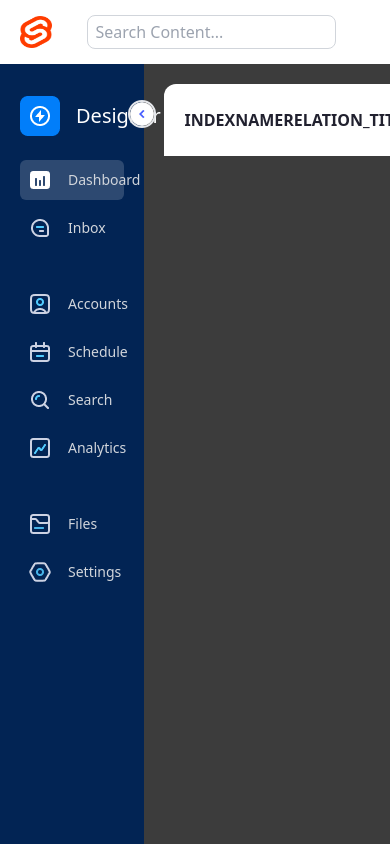
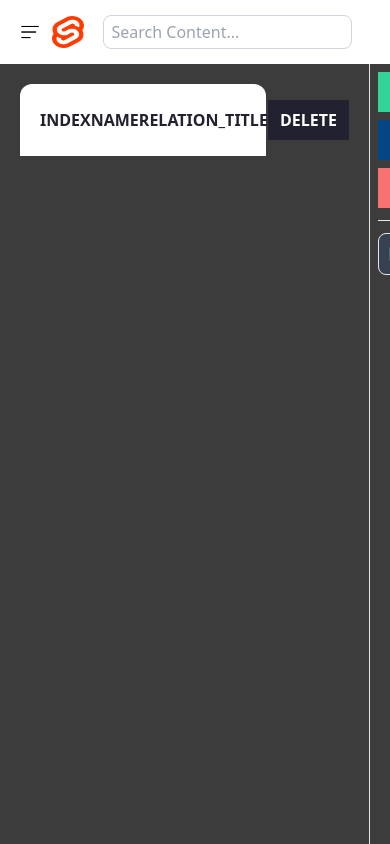
Before and after one commit to vfshera/sidebar, a website: page src/index.html in a window 390 px wide. Drawn offline with nearby package versions, Linux system fonts and the light colour scheme; files that its build step writes are made by us from their sources.

Commit message:
sidebar slide

```diff
--- a/src/index.html
+++ b/src/index.html
@@ -8,10 +8,16 @@
   </head>
   <body>
     <header class="bg-white w-full h-16 flex justify-between items-center px-5">
-      <!-- logo -->
-      <a href="#">
-        <img src="/public/images/svelte.png" class="h-8 w-8" alt="" />
-      </a>
+      <div class="flex gap-3 items-center">
+        <button class="lg:hidden" onclick="slideMenu()">
+          <img src="/public/images/hamburger.png" class="h-5 w-5" alt="" />
+        </button>
+
+        <!-- logo -->
+        <a href="#">
+          <img src="/public/images/svelte.png" class="h-8 w-8" alt="" />
+        </a>
+      </div>
 
       <!-- search form -->
       <form action="" class="">
@@ -30,14 +36,14 @@
       <aside
         id="leftSidebar"
         data-expanded="true"
-        class="w-72 h-full p-5 pt-8 bg-[#022454] text-white relative"
+        class="w-72 h-full p-5 pt-8 bg-[#022454] text-white -translate-x-[100%] transition-transform duration-200 absolute lg:relative"
       >
         <!-- collapse nav btn -->
 
         <img
           onclick="toggleNav(this)"
           src="/public/images/control.png"
-          class="absolute cursor-pointer -right-3 top-9 w-7 border-dark-purple border-2 rounded-full"
+          class="absolute cursor-pointer hidden lg:block -right-3 top-9 w-7 border-dark-purple border-2 rounded-full"
         />
 
         <!-- nav header -->
@@ -115,7 +121,7 @@
         </nav>
       </aside>
       <!-- CENTER -->
-      <main class="flex-1">
+      <main class="flex-1 h-full">
         <!-- content -->
         <div
           class="bg-white w-2/3 py-4 mt-5 ml-5 px-5 flex justify-between items-center rounded-tr-xl rounded-tl-xl"
--- a/src/index.js
+++ b/src/index.js
@@ -23,3 +23,7 @@ function toggleNav(toggleBtn) {
   // hide title
   menuTitles.forEach((title) => title.classList.toggle("hidden"));
 }
+
+function slideMenu() {
+  leftSidebar?.classList.toggle("-translate-x-[100%]");
+}
```
Also changed, not shown: public/images/hamburger.png (added).
